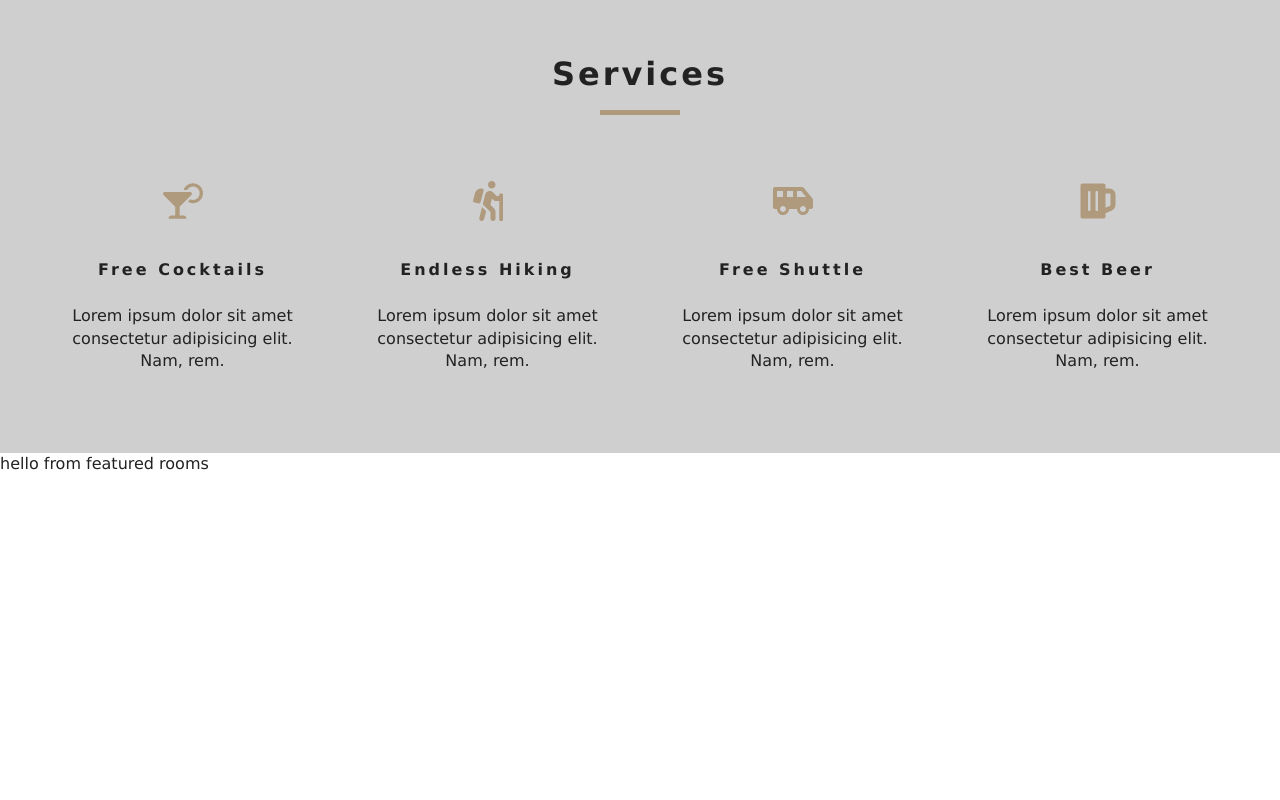
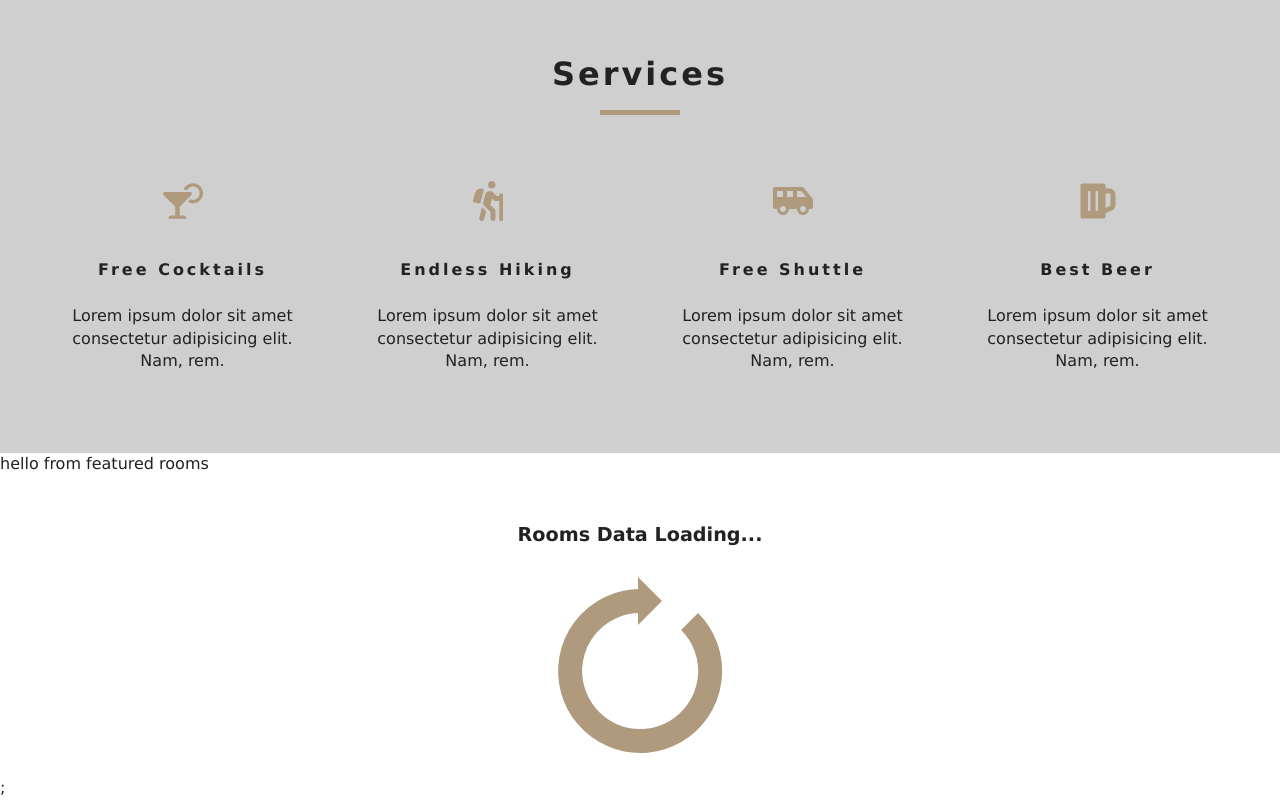
Before and after one commit to aburk3/resort, a React (Create React App) app: page / in a window 1280 px wide. Shown: the part 826-1626 px from the top of the page. Before the commit the page ends 1301 px from the top, so only its background shows below. Built offline with nearby package versions, Linux system fonts and the light colour scheme.

Commit message:
Added loading gif

```diff
--- a/src/components/FeaturedRooms.js
+++ b/src/components/FeaturedRooms.js
@@ -1,9 +1,17 @@
 import React, { Component } from "react";
 import { RoomContext } from "../context";
+import Loading from "./Loading";
 
 export default class FeaturedRooms extends Component {
   static contextType = RoomContext;
   render() {
-    return <div>hello from featured rooms</div>;
+    const { featuredRooms: rooms } = this.context;
+    console.log(rooms);
+    return (
+      <div>
+        hello from featured rooms
+        <Loading />;
+      </div>
+    );
   }
 }
--- /dev/null
+++ b/src/components/Loading.js
@@ -0,0 +1,11 @@
+import React from "react";
+import loadingGif from "../images/gif/loading-arrow.gif";
+
+export default function Loading() {
+  return (
+    <div className="loading">
+      <h4>rooms data loading...</h4>
+      <img src={loadingGif} alt="" />
+    </div>
+  );
+}
--- a/src/context.js
+++ b/src/context.js
@@ -13,7 +13,13 @@ class RoomProvider extends Component {
 
   componentDidMount() {
     let rooms = this.formatData(items);
-    console.log(rooms);
+    let featuredRooms = rooms.filter(room => room.featured === true);
+    this.setState({
+      rooms,
+      featuredRooms,
+      sortedRooms: rooms,
+      loading: false
+    });
   }
 
   formatData(items) {
```
